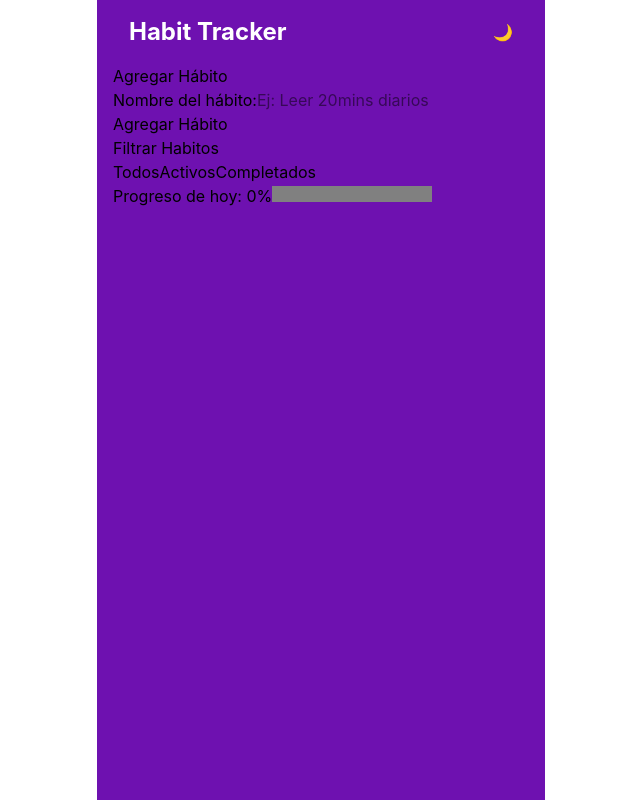
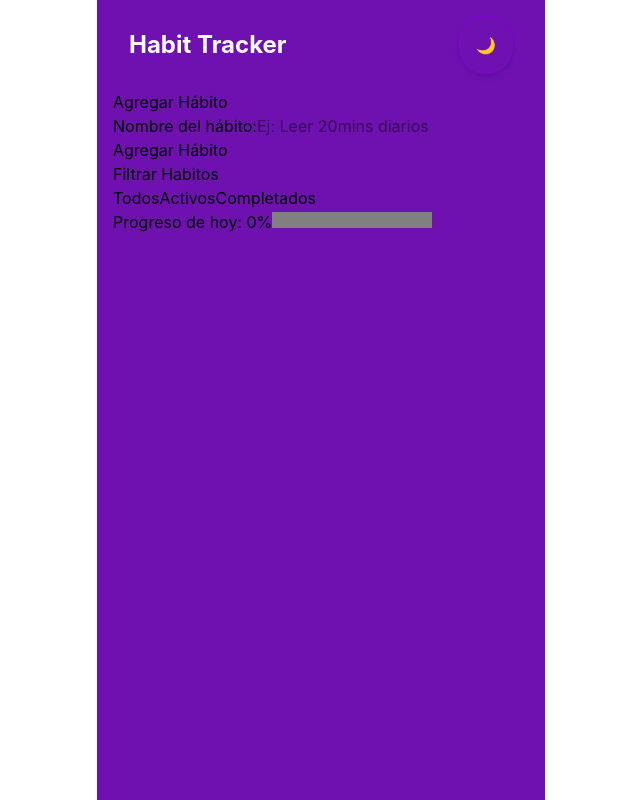
Before and after one commit to Abel-jmb/Habit-Tracker, a React (Vite) app: page / in a window 1280 px wide. Shown: the whole page, without its empty margins (319-959 px from the left). Built offline with nearby package versions, Linux system fonts and the light colour scheme.

Commit message:
style: update theme toggle button styles in Header

```diff
--- a/src/components/Header.jsx
+++ b/src/components/Header.jsx
@@ -6,7 +6,7 @@ const Header = () => {
   return (
     <header className={`flex justify-between items-center text-white p-4 ${themeClasses.bg}`}>
       <h1 className="text-2xl font-bold">Habit Tracker</h1>
-      <button onClick={handleTheme}>{theme === "light" ? "🌙" : "🌞"}</button>
+      <button onClick={handleTheme} className={`p-4 rounded-full shadow-md border border-solid border-purple-700`}>{theme === "light" ? "🌙" : "🌞"}</button>
     </header>
   );
 };
```
